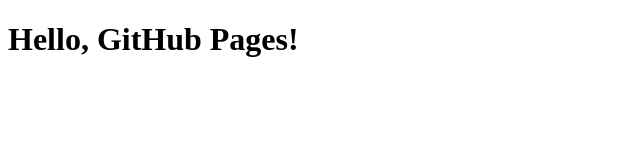
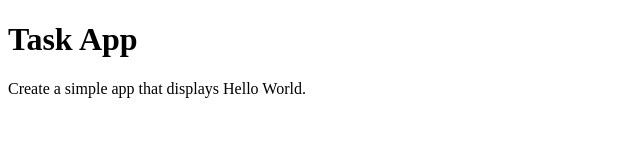
Before and after one commit to 23f2001207/captcha-solver-01, a plain HTML site: page index.html in a window 1280 px wide. Shown: the whole page, without its empty margins (0-640 px from the left). Drawn offline with Linux system fonts and the light colour scheme.

Commit message:
Update index.html

```diff
--- a/index.html
+++ b/index.html
@@ -1,9 +1,11 @@
-<!DOCTYPE html>
-<html>
-  <head>
-    <title>My Project</title>
-  </head>
-  <body>
-    <h1>Hello, GitHub Pages!</h1>
-  </body>
+<!doctype html>
+<html lang="en">
+<head>
+<meta charset="utf-8">
+<title>Task App</title>
+</head>
+<body>
+<h1>Task App</h1>
+<p>Create a simple app that displays Hello World.</p>
+</body>
 </html>
```
